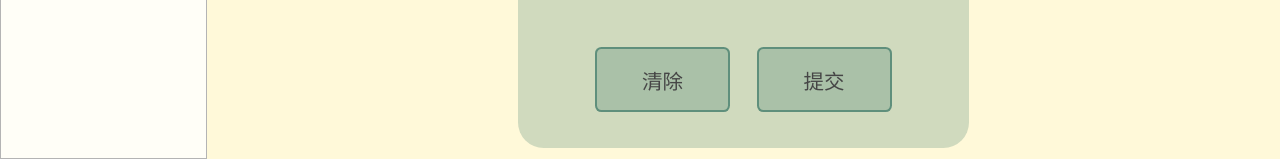
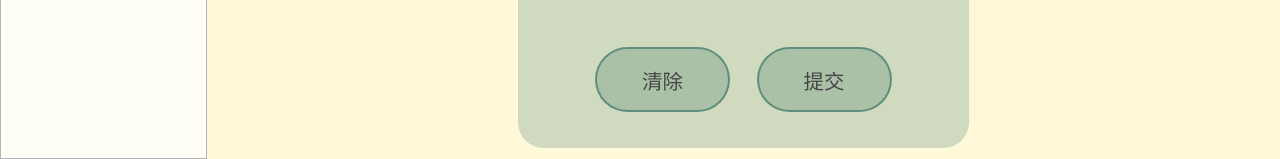
Before and after one commit to beanhsiao/machill_verychill, a plain HTML site: page contact.html in a window 1280 px wide. Shown: the part 760-919 px from the top of the page. Drawn offline with nearby package versions, Linux system fonts and the light colour scheme; a web font is replaced by a local one.

Commit message:
再修圓角角度

```diff
--- a/css/contact.css
+++ b/css/contact.css
@@ -75,7 +75,7 @@ form>input {
     margin: 10px;
     background-color: rgba(20, 95, 81, 0.2);
     border: 2px solid rgba(20, 95, 81, 0.5);
-    border-radius: 0.5vw;
+    border-radius: 15vw;
     cursor: pointer;
 }
 
```
